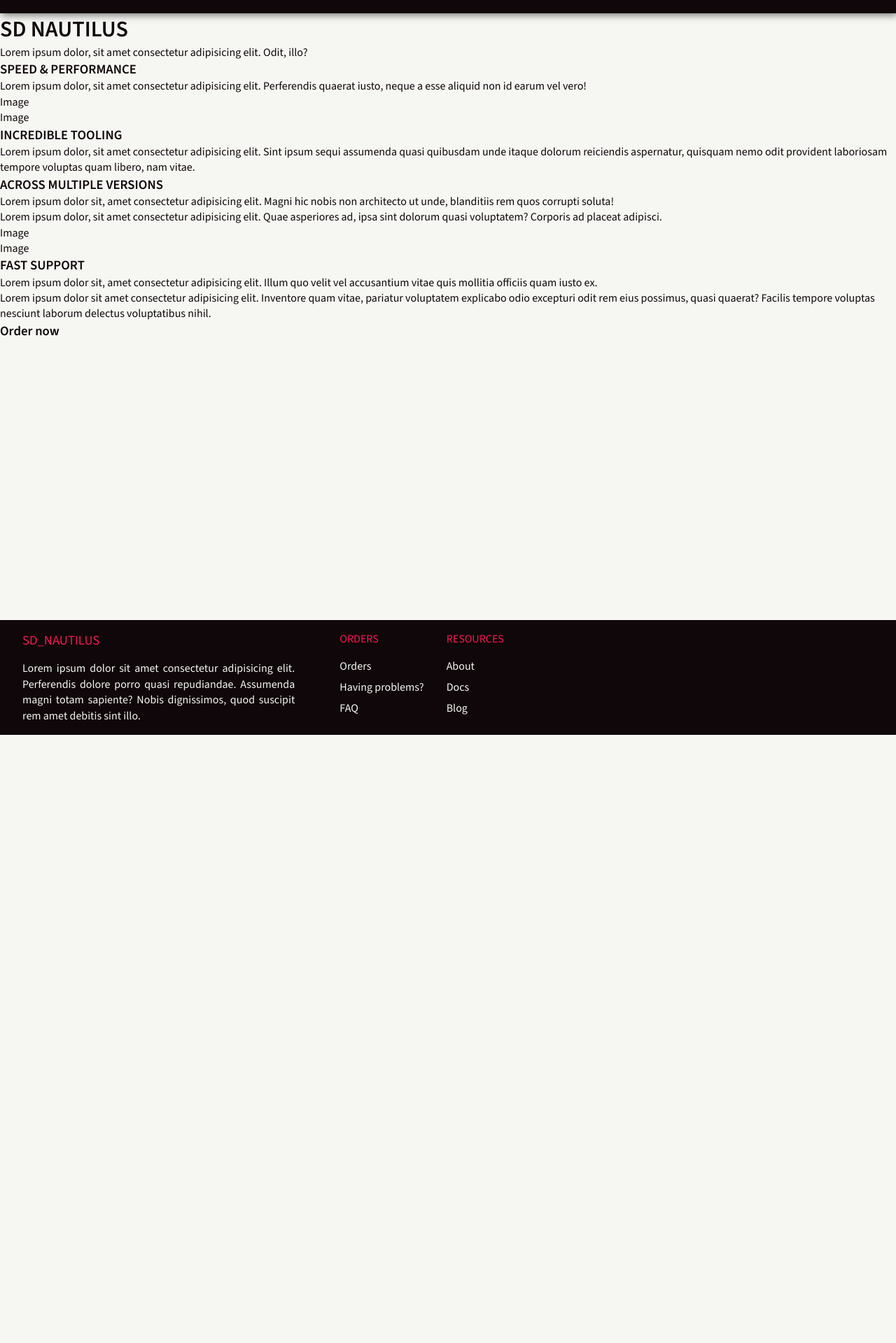
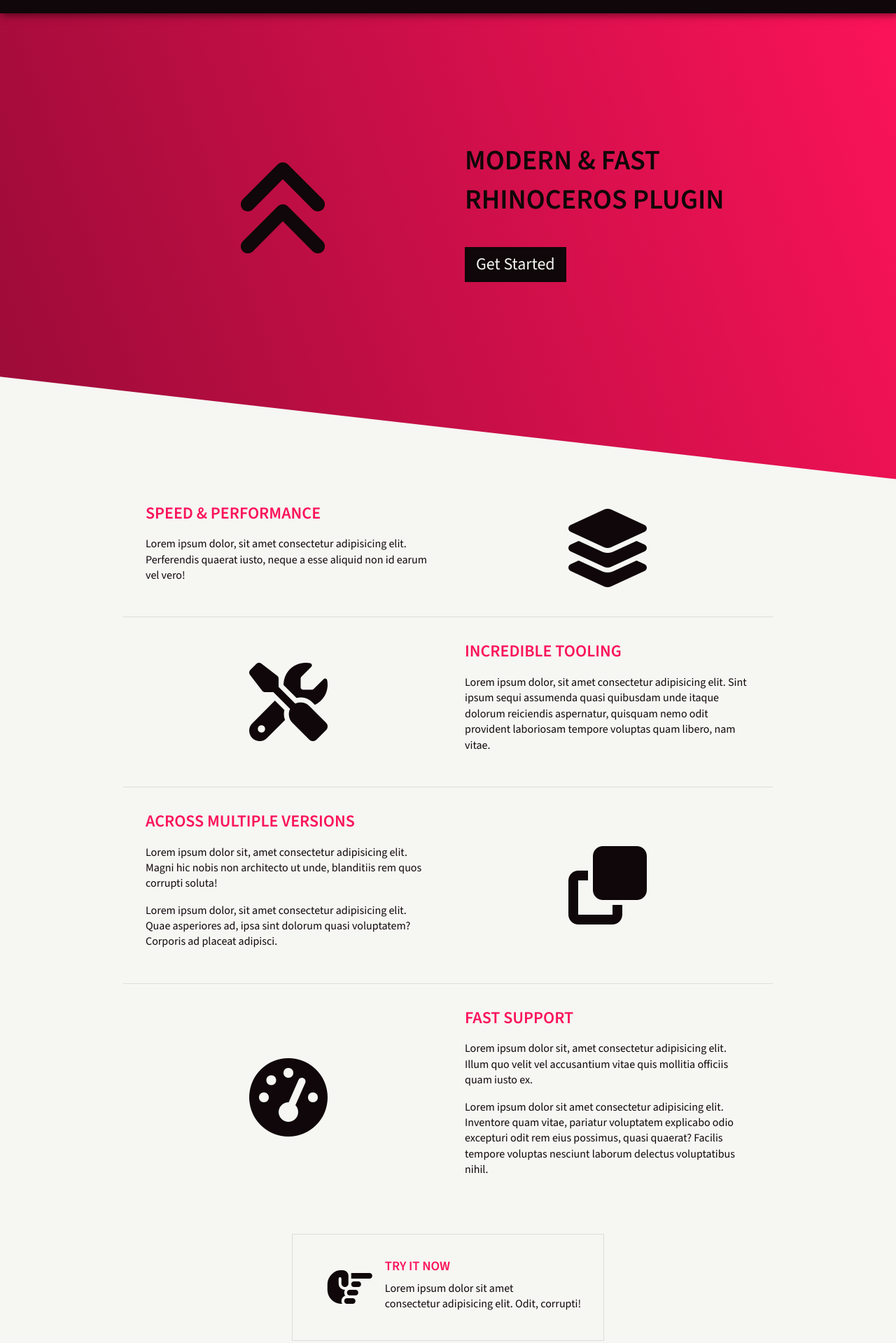
Before and after one commit to DusanDjordjic/SD-Nautilus, an Angular app: page / in a window 1280 px wide. Shown: the part 41-1960 px from the top of the page at 70% size. Before the commit the page ends 1091 px from the top, so only its background shows below. Built offline with nearby package versions, Linux system fonts and the light colour scheme.

Commit message:
Homepage: added styles

```diff
--- a/src/app/home/home-page/home-page.component.html
+++ b/src/app/home/home-page/home-page.component.html
@@ -1,9 +1,22 @@
 <header>
-  <h1>SD NAUTILUS</h1>
-  <p>Lorem ipsum dolor, sit amet consectetur adipisicing elit. Odit, illo?</p>
+  <div class="container">
+    <div class="grid-two">
+      <div class="d-lg image"><i class="fas fa-angle-double-up"></i></div>
+      <div>
+        <h1>
+          Modern & Fast<br />
+          Rhinoceros Plugin
+        </h1>
+        <button>Get Started</button>
+      </div>
+    </div>
+  </div>
+  <div class="background-sky"></div>
 </header>
+
 <main>
-  <article>
+  <div class="container">
+    <article class="home-row">
       <div>
         <h3>SPEED & PERFORMANCE</h3>
         <p>
@@ -11,10 +24,10 @@
           quaerat iusto, neque a esse aliquid non id earum vel vero!
         </p>
       </div>
-    <div>Image</div>
+      <div class="image"><i class="fas fa-layer-group"></i></div>
     </article>
-  <article>
-    <div>Image</div>
+    <article class="home-row">
+      <div class="image"><i class="fas fa-tools"></i></div>
       <div>
         <h3>INCREDIBLE TOOLING</h3>
         <p>
@@ -25,7 +38,7 @@
         </p>
       </div>
     </article>
-  <article>
+    <article class="home-row">
       <div>
         <h3>ACROSS MULTIPLE VERSIONS</h3>
         <p>
@@ -38,10 +51,10 @@
           adipisci.
         </p>
       </div>
-    <div>Image</div>
+      <div class="image"><i class="fas fa-clone"></i></div>
     </article>
-  <article>
-    <div>Image</div>
+    <article class="home-row">
+      <div class="image"><i class="fas fa-tachometer-alt"></i></div>
       <div>
         <h3>FAST SUPPORT</h3>
         <p>
@@ -49,16 +62,26 @@
           velit vel accusantium vitae quis mollitia officiis quam iusto ex.
         </p>
         <p>
-        Lorem ipsum dolor sit amet consectetur adipisicing elit. Inventore quam
-        vitae, pariatur voluptatem explicabo odio excepturi odit rem eius
+          Lorem ipsum dolor sit amet consectetur adipisicing elit. Inventore
+          quam vitae, pariatur voluptatem explicabo odio excepturi odit rem eius
           possimus, quasi quaerat? Facilis tempore voluptas nesciunt laborum
           delectus voluptatibus nihil.
         </p>
       </div>
     </article>
-  <article>
-    <h3>
-      <a href="">Order now</a>
-    </h3>
+    <article class="home-card">
+      <div>
+        <div class="image"><i class="fas fa-hand-point-right"></i></div>
+        <div>
+          <a href="">
+            <h3>Try it now</h3>
+            <p>
+              Lorem ipsum dolor sit amet <br />consectetur adipisicing elit.
+              Odit, corrupti!
+            </p>
+          </a>
+        </div>
+      </div>
     </article>
+  </div>
 </main>
--- a/src/app/home/home-page/home-page.component.scss
+++ b/src/app/home/home-page/home-page.component.scss
@@ -1,3 +1,159 @@
+@import "src/assets/styles/vars";
+@import "src/assets/styles/mixins";
+header {
+  position: relative;
+  padding-top: 150px;
+  padding-bottom: 250px;
+  .container {
+    padding: 2rem;
+    position: relative;
+    z-index: 10;
+    .grid-two {
+      display: grid;
+      grid-template-columns: repeat(1, 1fr);
+      gap: 3rem;
+      .d-lg {
+        display: none;
+      }
+      .image {
+        font-size: 10rem;
+
+        align-items: center;
+        justify-content: center;
+      }
+    }
+    h1 {
+      text-transform: uppercase;
+      font-size: 2.5rem;
+      margin-bottom: 1em;
+    }
+    button {
+      cursor: pointer;
+      border: none;
+      background-color: $color-dark-500;
+      color: $color-light;
+      font-size: 1.5rem;
+      padding: 0.5rem 1rem;
+      transition: all 0.3s;
+      &:hover {
+        box-shadow: 1px 2px 10px rgba($color: #000000, $alpha: 0.5);
+      }
+    }
+  }
+  .background-sky {
+    position: absolute;
+    inset: 0;
+    background: rgb(154, 11, 55);
+    background: linear-gradient(
+      71deg,
+      rgba(154, 11, 55, 1) 0%,
+      rgba(251, 19, 89, 1) 100%
+    );
+    clip-path: polygon(0 0, 100% 0%, 100% 100%, 0 78%);
+  }
+}
 main {
   min-height: 100vh;
+  article.home-row {
+    padding: 2rem;
+    display: grid;
+    grid-template-columns: 1fr;
+    gap: 3rem;
+    text-align: center;
+    border-bottom: 1px solid rgba($color-dark-500, 0.1);
+    h3 {
+      font-size: 1.5rem;
+
+      color: $color-primary-500;
+    }
+    p {
+      margin: 1rem 0;
+    }
+    &:nth-of-type(4) {
+      border: none;
+    }
+    .image {
+      display: flex;
+      align-items: center;
+      justify-content: center;
+      font-size: 7rem;
+    }
+  }
+  article.home-card {
+    padding: 2rem;
+    display: flex;
+    align-items: center;
+    justify-content: center;
+    & > div {
+      display: grid;
+      grid-template-columns: 100px 1fr;
+      align-items: center;
+      padding: 2rem;
+      transition: all 0.3s;
+      border: 1px solid rgba($color-dark-500, 0.1);
+      &:hover {
+        border-color: transparent;
+        box-shadow: 1px 4px 16px -4px rgba($color-dark-500, $alpha: 0.3);
+      }
+    }
+
+    .image {
+      font-size: 4rem;
+      display: flex;
+      align-items: center;
+      justify-content: center;
+    }
+
+    h3 {
+      text-transform: uppercase;
+      color: $color-primary-500;
+    }
+    p {
+      margin: 0.5rem 0;
+    }
+    a:hover {
+      text-decoration: underline;
+    }
+  }
 }
+
+.container {
+  padding: 0 1rem;
+  margin: 0 auto;
+}
+
+@media only screen and (min-width: 768px) {
+  main {
+    min-height: 100vh;
+    article.home-row {
+      grid-template-columns: repeat(2, 1fr);
+      text-align: left;
+    }
+  }
+}
+@media only screen and (min-width: 992px) {
+  header {
+    .container {
+      .grid-two {
+        grid-template-columns: repeat(2, 1fr);
+        .d-lg {
+          display: flex;
+        }
+      }
+    }
+    .background-sky {
+      position: absolute;
+      inset: 0;
+      background: rgb(154, 11, 55);
+      background: linear-gradient(
+        71deg,
+        rgba(154, 11, 55, 1) 0%,
+        rgba(251, 19, 89, 1) 100%
+      );
+      clip-path: polygon(0 0, 100% 0%, 100% 100%, 0 78%);
+    }
+  }
+  .container {
+    width: 960px;
+  }
+}
```
Lines whose indentation alone changed are shown as unchanged.
